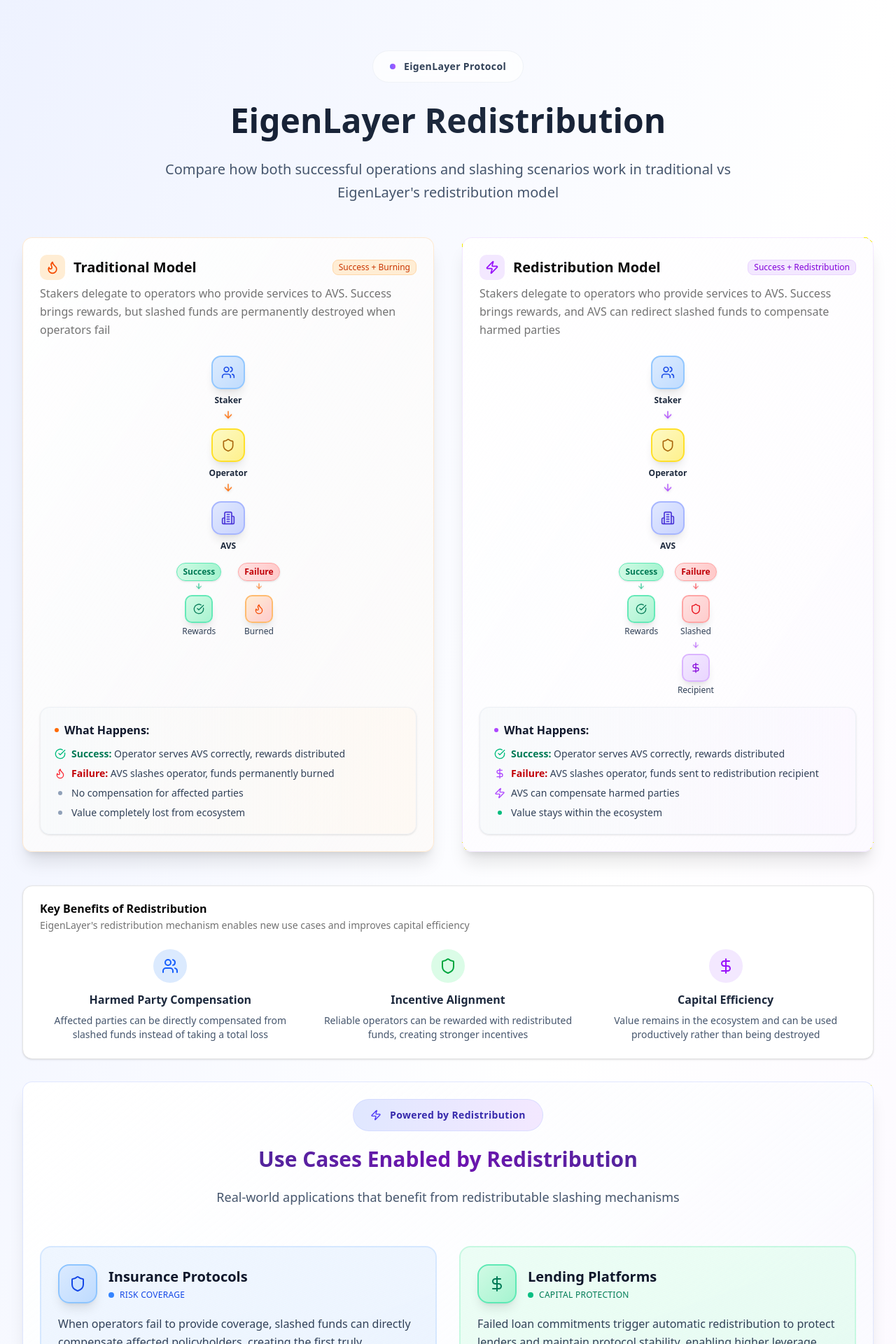
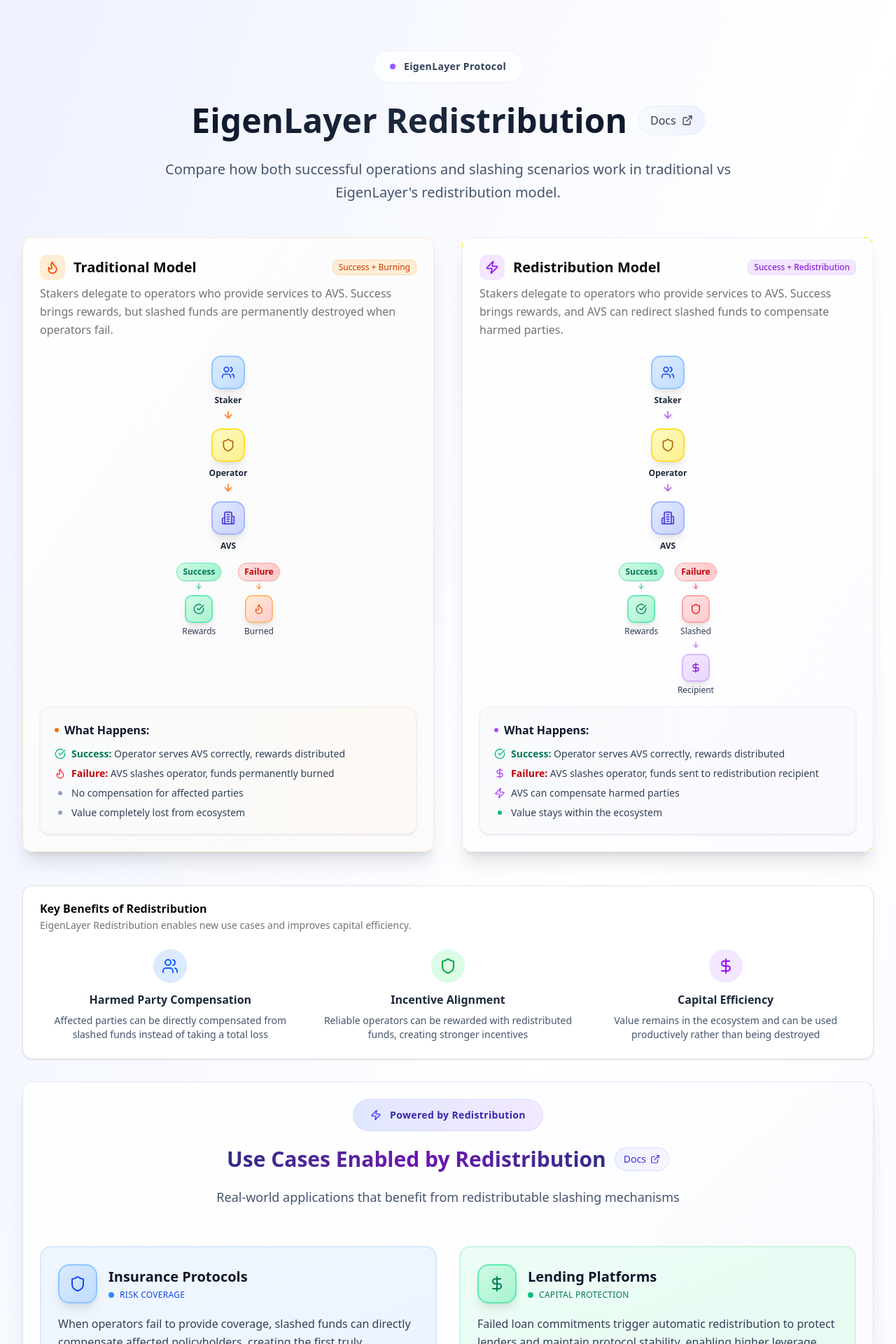
Before and after one commit to dabit3/eigenlayer-redistribution-visualization, a Next.js app: page / in a window 1280 px wide. Shown: the top 1920 px of the page at 70% size. Built offline with nearby package versions, Linux system fonts and the light colour scheme.

Commit message:
minor updates

```diff
--- a/components/SlashingVisualization.tsx
+++ b/components/SlashingVisualization.tsx
@@ -3,7 +3,7 @@
 import { useState, useEffect } from "react"
 import { Card, CardContent, CardDescription, CardHeader, CardTitle } from "@/components/ui/card"
 import { Badge } from "@/components/ui/badge"
-import { ArrowDown, ArrowRight, Flame, Users, Shield, DollarSign, Zap, CheckCircle, Building2, TrendingUp, AlertTriangle } from "lucide-react"
+import { ArrowDown, ArrowRight, Flame, Users, Shield, DollarSign, Zap, CheckCircle, Building2, TrendingUp, AlertTriangle, ExternalLink } from "lucide-react"
 import { cn } from "@/lib/utils"
 
 export default function SlashingVisualization() {
@@ -19,11 +19,22 @@
             <div className="w-2 h-2 bg-gradient-to-r from-indigo-500 to-purple-500 rounded-full animate-pulse"></div>
             <span className="text-sm font-semibold text-slate-700 tracking-wide">EigenLayer Protocol</span>
           </div>
-          <h1 className="text-5xl font-bold bg-gradient-to-r from-slate-900 via-slate-800 to-slate-900 bg-clip-text text-transparent mb-6 leading-tight">
+          <div className="flex items-center justify-center gap-4 mb-6">
+            <h1 className="text-5xl font-bold bg-gradient-to-r from-slate-900 via-slate-800 to-slate-900 bg-clip-text text-transparent leading-tight">
               EigenLayer Redistribution
             </h1>
+            <a
+              href="https://docs.eigencloud.xyz/products/eigenlayer/concepts/slashing/redistribution"
+              target="_blank"
+              rel="noopener noreferrer"
+              className="inline-flex items-center gap-2 px-4 py-2 bg-gradient-to-r from-slate-50 to-indigo-50 hover:from-slate-100 hover:to-indigo-100 border border-slate-200/60 rounded-full text-base font-medium text-slate-700 hover:text-slate-800 transition-all duration-200 hover:shadow-md hover:scale-105 group"
+            >
+              <span>Docs</span>
+              <ExternalLink className="h-4 w-4 group-hover:rotate-12 transition-transform duration-200" />
+            </a>
+          </div>
           <p className="text-xl text-slate-600 max-w-4xl mx-auto leading-relaxed">
-            Compare how both successful operations and slashing scenarios work in traditional vs EigenLayer's redistribution model
+            Compare how both successful operations and slashing scenarios work in traditional vs EigenLayer's redistribution model.
           </p>
         </div>
 
@@ -41,7 +52,7 @@
                 <Badge className="bg-orange-100 text-orange-700 border-orange-200">Success + Burning</Badge>
               </div>
               <CardDescription className="text-base leading-relaxed">
-                Stakers delegate to operators who provide services to AVS. Success brings rewards, but slashed funds are permanently destroyed when operators fail
+                Stakers delegate to operators who provide services to AVS. Success brings rewards, but slashed funds are permanently destroyed when operators fail.
               </CardDescription>
             </CardHeader>
             <CardContent className="flex-grow flex flex-col justify-between space-y-4 relative z-10">
@@ -138,7 +149,7 @@
                 <Badge className="bg-purple-100 text-purple-700 border-purple-200">Success + Redistribution</Badge>
               </div>
               <CardDescription className="text-base leading-relaxed">
-                Stakers delegate to operators who provide services to AVS. Success brings rewards, and AVS can redirect slashed funds to compensate harmed parties
+                Stakers delegate to operators who provide services to AVS. Success brings rewards, and AVS can redirect slashed funds to compensate harmed parties.
               </CardDescription>
             </CardHeader>
             <CardContent className="flex-grow flex flex-col justify-between space-y-4 relative z-10">
@@ -238,7 +249,7 @@
           <CardHeader>
             <CardTitle>Key Benefits of Redistribution</CardTitle>
             <CardDescription>
-              EigenLayer's redistribution mechanism enables new use cases and improves capital efficiency
+              EigenLayer Redistribution enables new use cases and improves capital efficiency.
             </CardDescription>
           </CardHeader>
           <CardContent>
@@ -274,9 +285,20 @@
               <Zap className="h-4 w-4 text-indigo-600" />
               <span className="text-sm font-semibold text-indigo-800 tracking-wide">Powered by Redistribution</span>
             </div>
-            <CardTitle className="text-3xl font-bold bg-gradient-to-r from-indigo-900 via-purple-800 to-indigo-900 bg-clip-text text-transparent mb-4">
+            <div className="flex items-center justify-center gap-3 mb-4">
+              <CardTitle className="text-3xl font-bold bg-gradient-to-r from-indigo-900 via-purple-800 to-indigo-900 bg-clip-text text-transparent">
                 Use Cases Enabled by Redistribution
               </CardTitle>
+              <a
+                href="https://docs.eigencloud.xyz/products/eigenlayer/concepts/slashing/redistribution"
+                target="_blank"
+                rel="noopener noreferrer"
+                className="inline-flex items-center gap-1.5 px-3 py-1.5 bg-gradient-to-r from-indigo-50 to-purple-50 hover:from-indigo-100 hover:to-purple-100 border border-indigo-200/60 rounded-full text-sm font-medium text-indigo-700 hover:text-indigo-800 transition-all duration-200 hover:shadow-md hover:scale-105 group"
+              >
+                <span>Docs</span>
+                <ExternalLink className="h-3.5 w-3.5 group-hover:rotate-12 transition-transform duration-200" />
+              </a>
+            </div>
             <CardDescription className="text-lg text-slate-600 max-w-2xl mx-auto">
               Real-world applications that benefit from redistributable slashing mechanisms
             </CardDescription>
@@ -387,9 +409,20 @@
               <Building2 className="h-4 w-4 text-blue-600" />
               <span className="text-sm font-semibold text-blue-800 tracking-wide">Real-World Implementation</span>
             </div>
-            <CardTitle className="text-4xl font-bold bg-gradient-to-r from-blue-900 via-indigo-800 to-blue-900 bg-clip-text text-transparent mb-4">
+            <div className="flex items-center justify-center gap-3 mb-4">
+              <CardTitle className="text-4xl font-bold bg-gradient-to-r from-blue-900 via-indigo-800 to-blue-900 bg-clip-text text-transparent">
                 Cap Protocol: Redistribution in Action
               </CardTitle>
+              <a
+                href="https://x.com/capmoney_"
+                target="_blank"
+                rel="noopener noreferrer"
+                className="inline-flex items-center gap-1.5 px-3 py-1.5 bg-gradient-to-r from-blue-50 to-indigo-50 hover:from-blue-100 hover:to-indigo-100 border border-blue-200/60 rounded-full text-sm font-medium text-blue-700 hover:text-blue-800 transition-all duration-200 hover:shadow-md hover:scale-105 group"
+              >
+                <span>Learn more</span>
+                <ExternalLink className="h-3.5 w-3.5 group-hover:rotate-12 transition-transform duration-200" />
+              </a>
+            </div>
             <CardDescription className="text-lg text-slate-600 max-w-3xl mx-auto leading-relaxed mb-8">
               The first stablecoin with credible financial guarantees using EigenLayer's redistribution mechanism
             </CardDescription>
```
Lines whose indentation alone changed are shown as unchanged.
